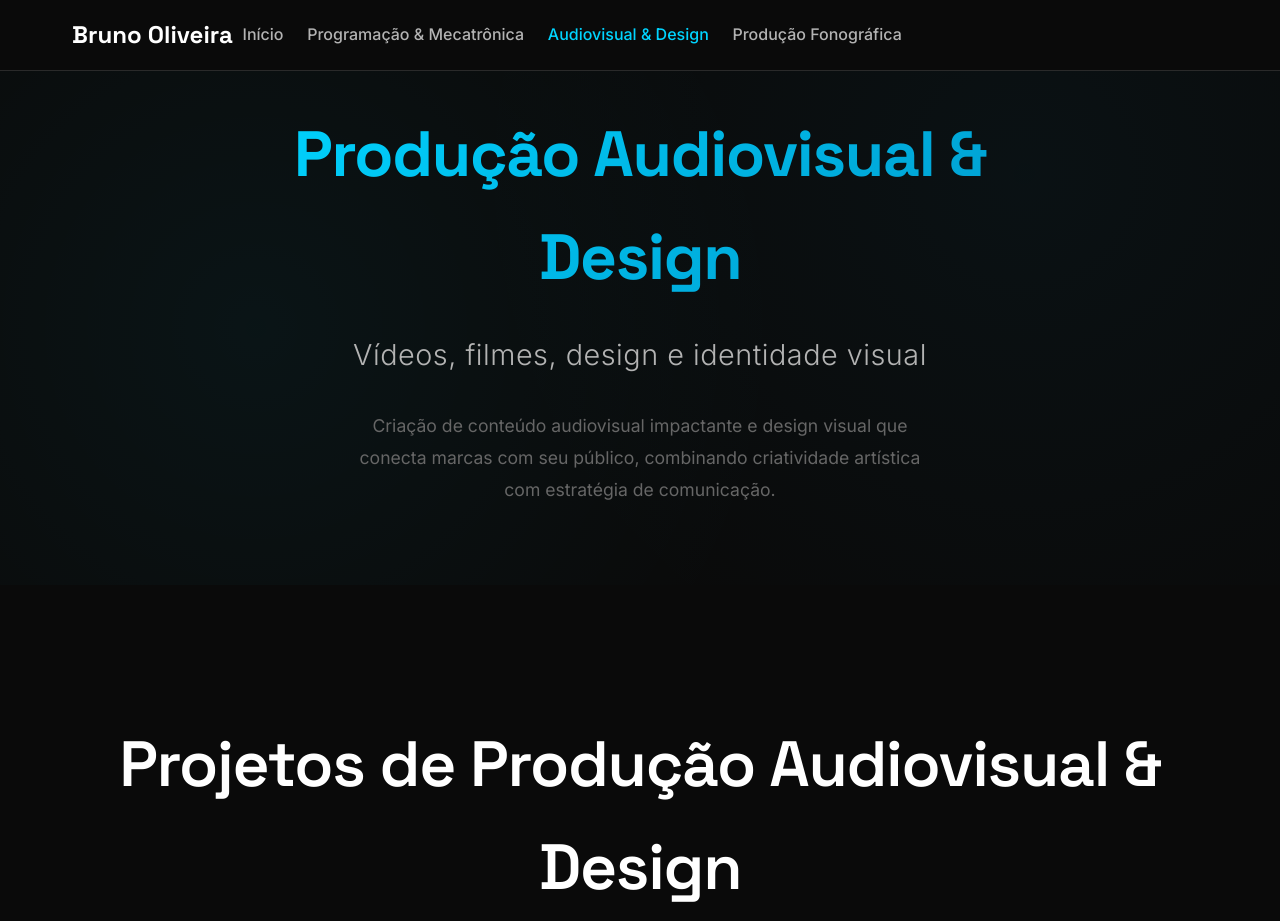
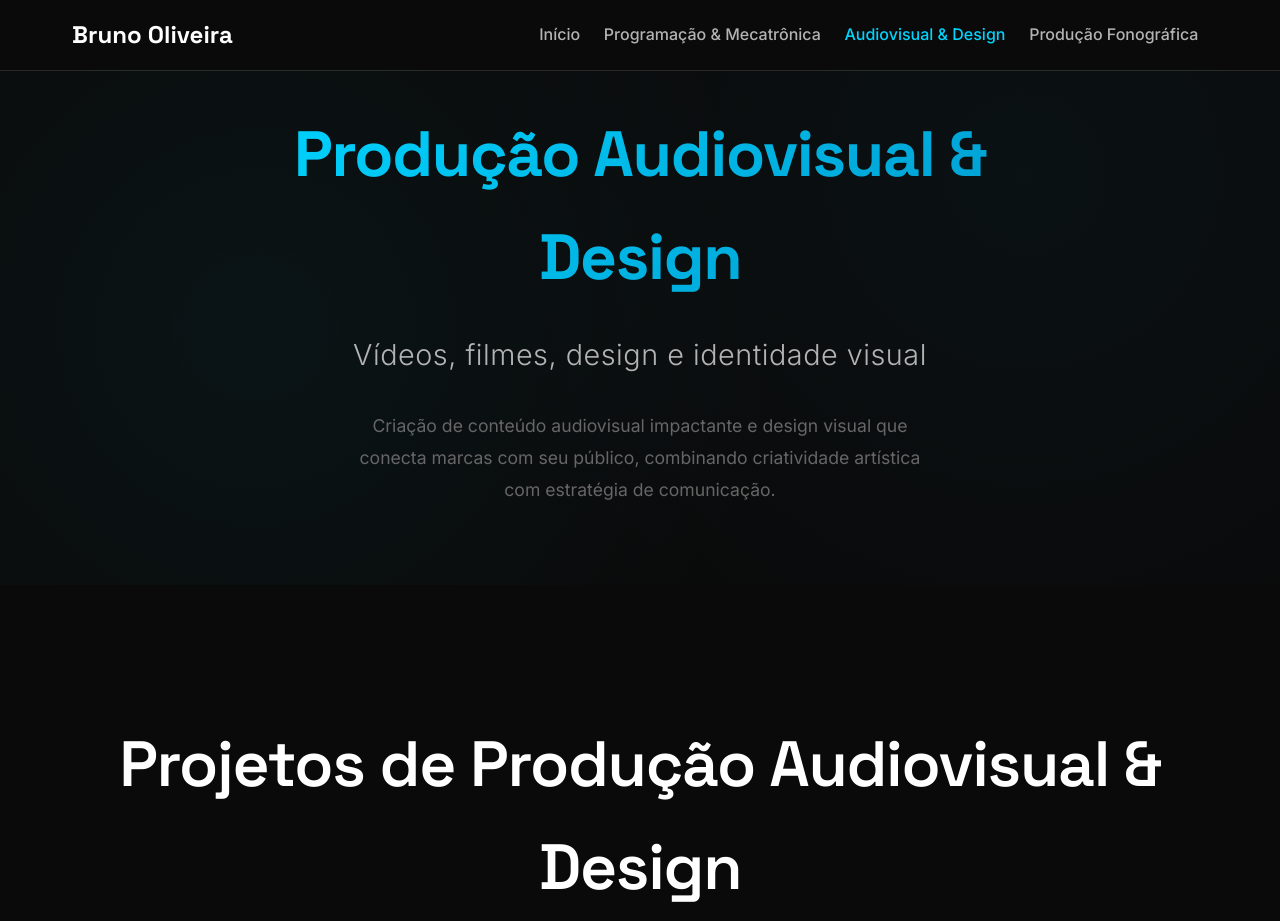
Before and after one commit to brunomecatronica/portifolio-bruno, a plain HTML site: page producao-audiovisual-design.html in a window 1280 px wide. Shown: the top 921 px of the page. Drawn offline with Linux system fonts and the light colour scheme.

Commit message:
Corrige alinhamento do botao hamburger a direita (Audiovisual)

```diff
--- a/producao-audiovisual-design.html
+++ b/producao-audiovisual-design.html
@@ -51,7 +51,7 @@
             margin: 0 auto;
             padding: 0 2rem;
             display: flex;
-            justify-content: space_between;
+            justify-content: space-between;
             align-items: center;
         }
 
```
